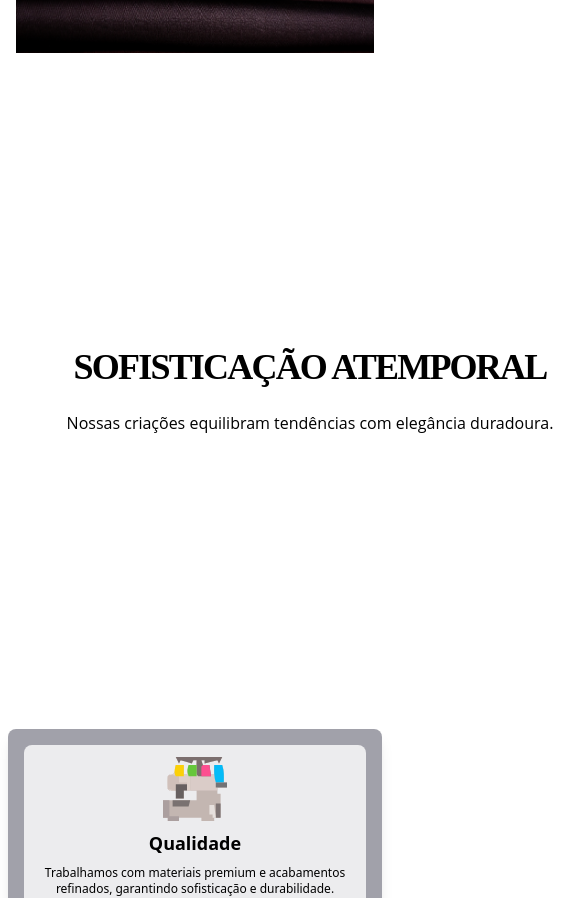
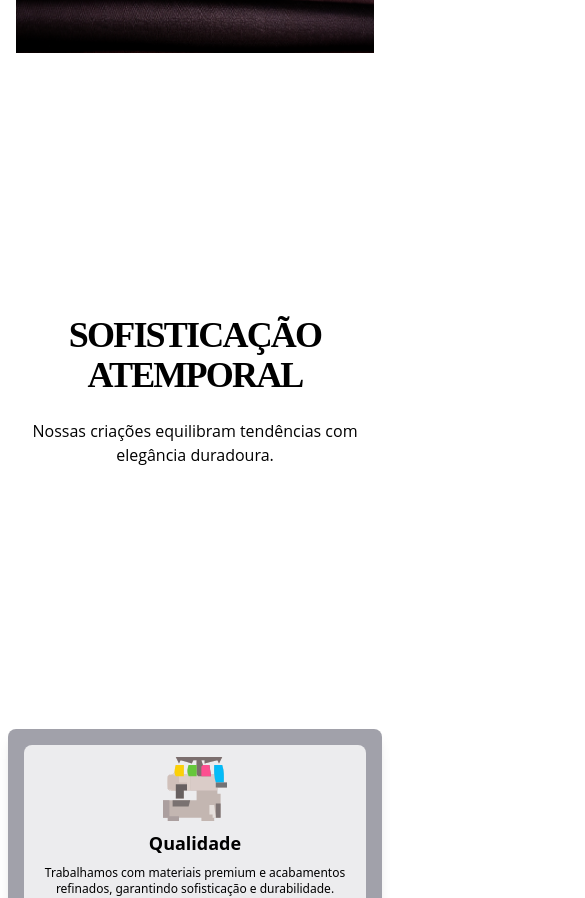
Before and after one commit to Gabriel-vcampos/Projeto-lurian-angular16, an Angular app in the folder projetointegrador/: page / in a window 390 px wide. Shown: the part 2860-3758 px from the top of the page, 585 px wide, since content can reach past the window. Built offline with nearby package versions, Linux system fonts and the light colour scheme.

Commit message:
commit atualizações

```diff
--- a/projetointegrador/src/app/app.module.ts
+++ b/projetointegrador/src/app/app.module.ts
@@ -31,6 +31,7 @@ import { OrdersModule } from './pages/orders/orders.module';
 import { ResetPasswordModule } from './pages/reset-password/reset-password.module';
 import { NewScheduleModule } from './pages/new-schedule/new-schedule.module';
 
+
 @NgModule({
   declarations: [
     AppComponent,
@@ -39,6 +40,7 @@ import { NewScheduleModule } from './pages/new-schedule/new-schedule.module';
     CadastroComponent,
     LoginComponent,
     TestesComponent,
+
   ],
   imports: [
     RouterModule,
--- a/projetointegrador/src/app/pages/agendamento/agendamento.component.html
+++ b/projetointegrador/src/app/pages/agendamento/agendamento.component.html
@@ -6,9 +6,16 @@
 
     <div class="flex w-full justify-center items-center gap-2 mt-8">
       <h2 class="mx-3 font-form text-2xl">AGENDAMENTO</h2>
+
+      <a
+        routerLink="/adm/new-schedule"
+        routerLinkActive="active-link"
+        class="hover:font-semibold text-sm md:text-base hover:scale-110 transition-transform duration-200"
+      >
       <button class="mx-3 bg-black text-white px-4 py-2 rounded shadow-md">
         Novo Agendamento
       </button>
+      </a>
     </div>
 
     <hr class="mt-3 shadow-lg" />
--- a/projetointegrador/src/app/pages/agendamento/agendamento.module.ts
+++ b/projetointegrador/src/app/pages/agendamento/agendamento.module.ts
@@ -4,6 +4,7 @@ import { AgendamentoComponent } from './agendamento.component';
 import { SidebarModule } from 'src/app/components/sidebar/sidebar.module';
 import { HeaderConfigModule } from 'src/app/components/header-config/header-config.module';
 import { TabelaPedidosModule } from 'src/app/components/tabela-pedidos/tabela-pedidos.module';
+import { AppRoutingModule } from 'src/app/app-routing.module';
 
 
 
@@ -14,7 +15,8 @@ import { TabelaPedidosModule } from 'src/app/components/tabela-pedidos/tabela-pe
     SidebarModule,
     HeaderConfigModule,
     SidebarModule,
-    TabelaPedidosModule
+    TabelaPedidosModule,
+    AppRoutingModule,
 
 
   ],exports:[]
--- a/projetointegrador/src/app/pages/cadastro/cadastro.component.html
+++ b/projetointegrador/src/app/pages/cadastro/cadastro.component.html
@@ -1,10 +1,10 @@
 <app-header-log class="sticky top-0"></app-header-log>
 
-<main class="w-full">
+<main class="w-full h-screen flex overflow-hidden">
   <section class="w-full flex flex-col justify-center">
     <div class="flex flex-col md:flex-row w-full min-h-screen">
 
-      <div class="w-full md:w-1/2 flex justify-center items-center px-4 py-8 md:p-10">
+      <div class="w-full md:w-1/2 flex justify-center items-center px-4  ">
         <div class="w-full max-w-md">
           <a routerLink="/" routerLinkActive="active-link">
             <img src="/assets/logo12.png" alt="Logo da marca" class="mx-auto mb-6 w-32 md:w-40 hover:scale-110 transition-transform duration-200" />
--- a/projetointegrador/src/app/pages/home/home.component.html
+++ b/projetointegrador/src/app/pages/home/home.component.html
@@ -5,7 +5,7 @@
     <app-botao-agenda></app-botao-agenda>
     <app-carrossel></app-carrossel>
     <app-tecidos></app-tecidos>
-    <div class="flex flex-col justify-center m-auto w-formanunc h-formanunc mt-7">
+    <div class="flex text-responsive flex-col justify-center m-auto w-formanunc h-formanunc mt-7">
         <h2 class="text-center font-bold text-4xl pb-6 font-form tracking-tighter ">
             SOFISTICAÇÃO ATEMPORAL
         </h2>
--- a/projetointegrador/src/app/pages/home/home.component.scss
+++ b/projetointegrador/src/app/pages/home/home.component.scss
@@ -0,0 +1,4 @@
+.text-responsive {
+    font-size: 1rem;
+    width: initial;
+}
```
